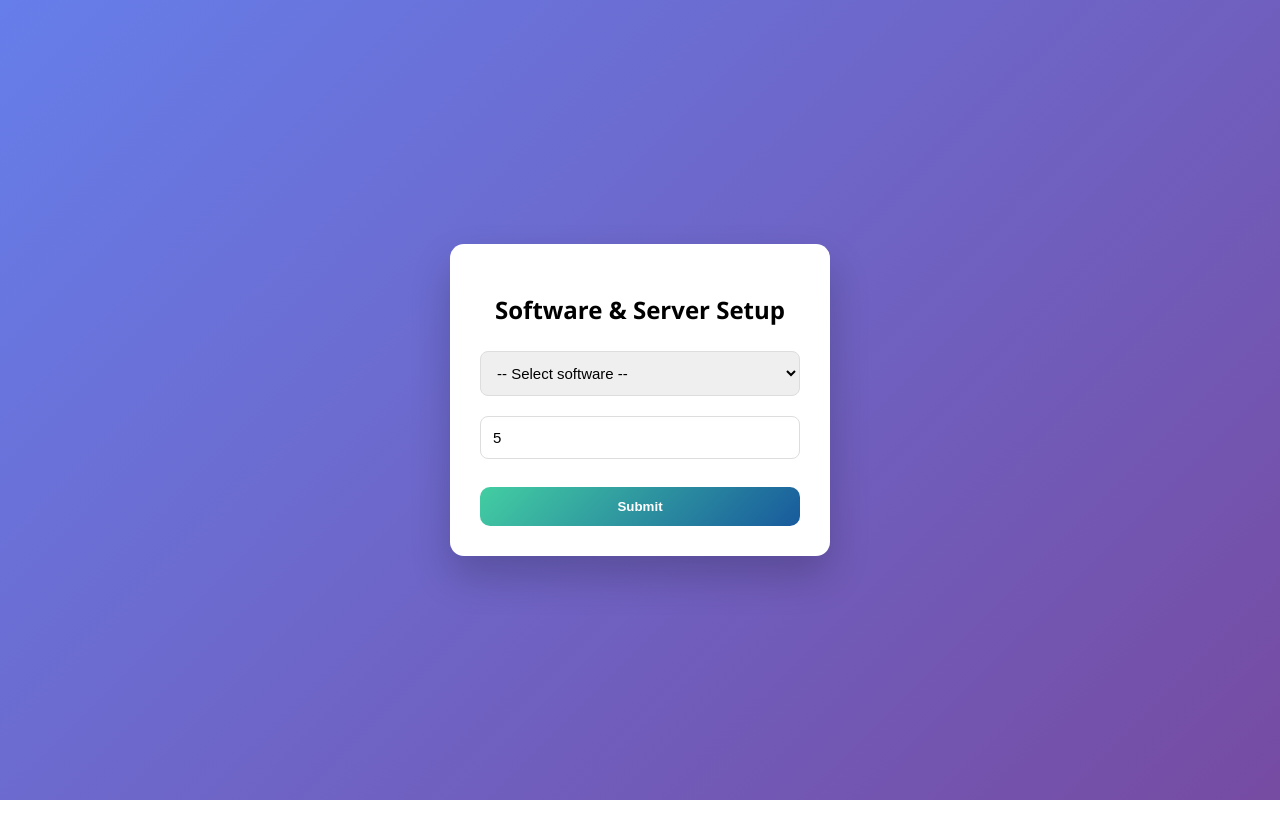
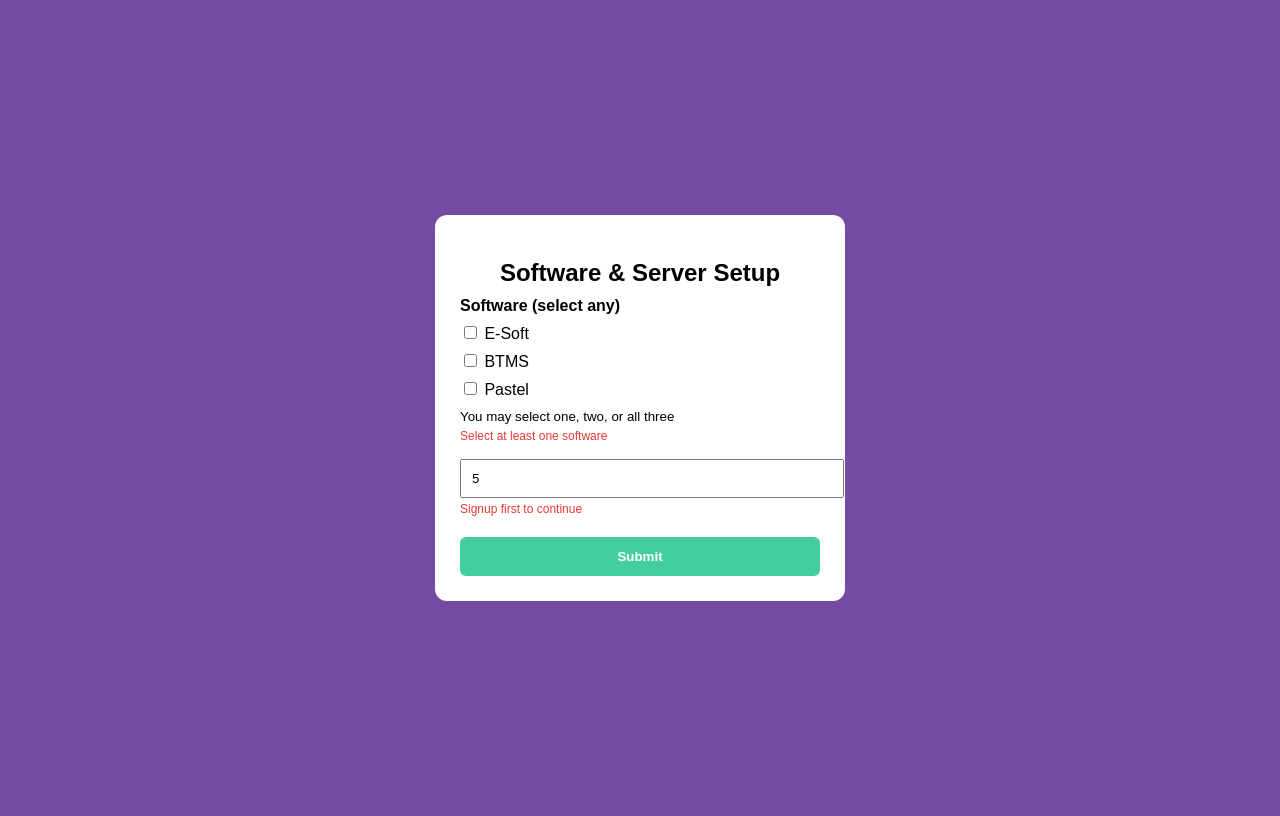
Before and after one commit to dockerscarro/cicd-, a website: page frontend/public/software.html in a window 1280 px wide. Both pictures are taken after typing "5" into the empty fields and a click on the button "Submit". Drawn offline with Linux system fonts and the light colour scheme.

Commit message:
Update software.html

```diff
--- a/frontend/public/software.html
+++ b/frontend/public/software.html
@@ -3,43 +3,58 @@
 <head>
 <meta charset="UTF-8">
 <title>Software & Server Setup</title>
+
 <style>
-*{box-sizing:border-box;}
-body{
-  font-family:"Segoe UI",Arial,sans-serif;
-  height:100vh;
-  margin:0;
-  display:flex;
-  justify-content:center;
-  align-items:center;
-  background:linear-gradient(135deg,#667eea,#764ba2);
+body {
+  font-family: Arial, sans-serif;
+  background: #764ba2;
+  height: 100vh;
+  display: flex;
+  align-items: center;
+  justify-content: center;
 }
-.card{
-  background:#fff;
-  padding:30px;
-  width:380px;
-  border-radius:14px;
-  box-shadow:0 20px 40px rgba(0,0,0,0.2);
-  display:flex;
-  flex-direction:column;
+
+.card {
+  background: #fff;
+  padding: 25px;
+  width: 360px;
+  border-radius: 12px;
 }
-h2{text-align:center;margin-bottom:15px;}
-select,input{
-  margin:10px 0;
-  padding:12px;
-  border-radius:8px;
-  border:1px solid #ddd;
-  font-size:15px;
+
+h2 {
+  text-align: center;
+  margin-bottom: 10px;
 }
-button{
-  margin-top:18px;
-  padding:12px;
-  border:none;
-  border-radius:10px;
-  font-weight:600;
-  color:#fff;
-  cursor:pointer;
-  background:linear-gradient(135deg,#43cea2,#185a9d);
+
+label {
+  display: block;
+  margin: 8px 0;
+  cursor: pointer;
+}
+
+input[type="number"] {
+  width: 100%;
+  padding: 10px;
+  margin-top: 10px;
+}
+
+button {
+  width: 100%;
+  margin-top: 15px;
+  padding: 12px;
+  background: #43cea2;
+  border: none;
+  color: #fff;
+  font-weight: bold;
+  cursor: pointer;
+  border-radius: 6px;
+}
+
+.error {
+  color: #e53935;
+  font-size: 12px;
+  margin: 4px 0 6px;
+  display: none;
 }
 </style>
 </head>
@@ -48,48 +63,109 @@ button{
 <div class="card">
   <h2>Software & Server Setup</h2>
 
-  <!-- SOFTWARE -->
-  <select id="vendor">
-    <option value="">-- Select software --</option>
-    <option value="E-Soft">E-Soft</option>
-    <option value="BTMS">BTMS</option>
-    <option value="Pastel">Pastel</option>
-  </select>
+  <strong>Software (select any)</strong>
 
-  <!-- USERS -->
-  <input type="number" id="users" placeholder="Number of Users" />
+  <label>
+    <input type="checkbox" name="vendor" value="E-Soft">
+    E-Soft
+  </label>
+
+  <label>
+    <input type="checkbox" name="vendor" value="BTMS">
+    BTMS
+  </label>
+
+  <label>
+    <input type="checkbox" name="vendor" value="Pastel">
+    Pastel
+  </label>
+
+  <small>You may select one, two, or all three</small>
+  <div class="error" id="vendorError"></div>
+
+  <input type="number" id="users" min="1" placeholder="Number of users">
+  <div class="error" id="usersError"></div>
+
+  <div class="error" id="emailError"></div>
 
   <button id="submitBtn">Submit</button>
 </div>
 
 <script>
-document.getElementById("submitBtn").onclick = async () => {
-  const vendor = document.getElementById("vendor").value;
+const submitBtn = document.getElementById("submitBtn");
+const vendorError = document.getElementById("vendorError");
+const usersError = document.getElementById("usersError");
+const emailError = document.getElementById("emailError");
+
+submitBtn.addEventListener("click", async () => {
+  // Clear previous errors
+  vendorError.style.display = "none";
+  usersError.style.display = "none";
+  emailError.style.display = "none";
+
+  const vendors = Array.from(document.querySelectorAll('input[name="vendor"]:checked'))
+                      .map(v => v.value);
   const users = document.getElementById("users").value;
   const email = localStorage.getItem("leadEmail");
 
-  if(!vendor) return alert("Select software");
-  if(!users) return alert("Enter number of users");
-  if(!email) return alert("Signup first");
+  let valid = true;
 
+  if (vendors.length === 0) {
+    vendorError.textContent = "Select at least one software";
+    vendorError.style.display = "block";
+    valid = false;
+  }
+
+  if (!users || users <= 0) {
+    usersError.textContent = "Enter valid number of users";
+    usersError.style.display = "block";
+    valid = false;
+  }
+
+  if (!email) {
+    emailError.textContent = "Signup first to continue";
+    emailError.style.display = "block";
+    valid = false;
+  }
+
+  if (!valid) return;
+
+  try {
     const res = await fetch("/api/save-specs", {
       method: "POST",
       headers: { "Content-Type": "application/json" },
       body: JSON.stringify({
         email,
-      vendor,
-      number_of_users: users
+        vendor: vendors,
+        number_of_users: Number(users)
       })
     });
+    // Update HubSpot user_status to "submitted"
+    try {
+      await fetch("/api/update-user-status", {
+        method: "POST",
+        headers: { "Content-Type": "application/json" },
+        body: JSON.stringify({
+          email,
+          user_status: "submitted"
+        })
+      });
+    } catch (err) {
+      console.error("Failed to update HubSpot user_status", err);
+    }
 
-  if(res.ok){
-    alert("Saved successfully 🎉");
-    localStorage.removeItem("leadEmail");
-    location.href="/thankyou.html";
+
+    if (res.ok) {
+      location.href = "/thankyou.html";
     } else {
-    alert("Something went wrong");
+      usersError.textContent = "Something went wrong. Please try again";
+      usersError.style.display = "block";
     }
-};
+  } catch (err) {
+    usersError.textContent = "Network error. Please try again";
+    usersError.style.display = "block";
+  }
+});
 </script>
 </body>
 </html>
```
Lines whose indentation alone changed are shown as unchanged.
